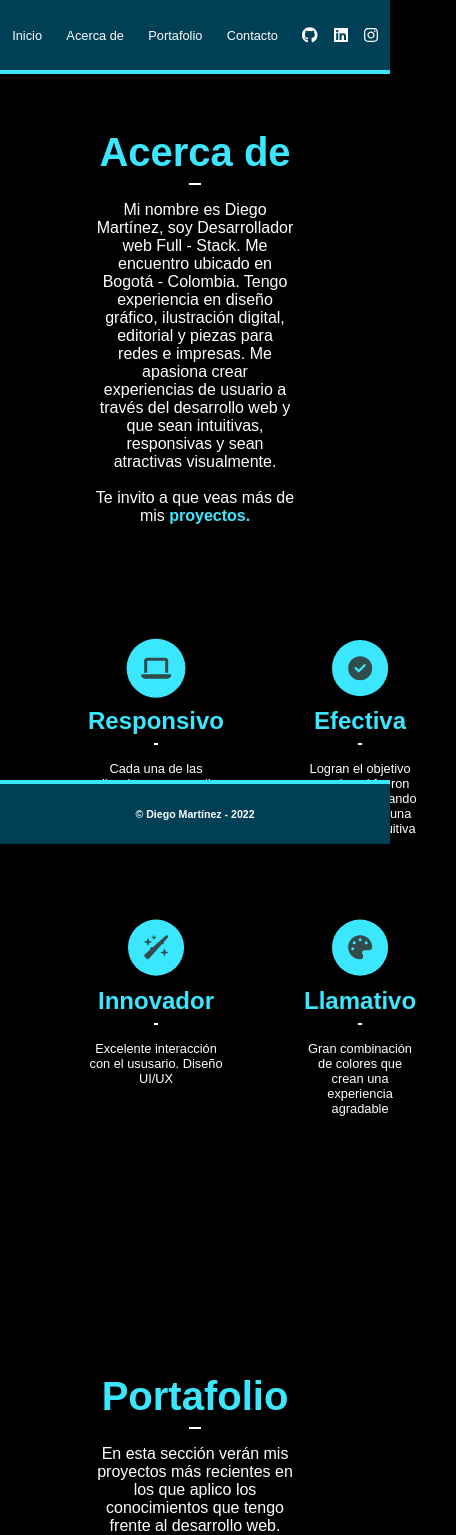
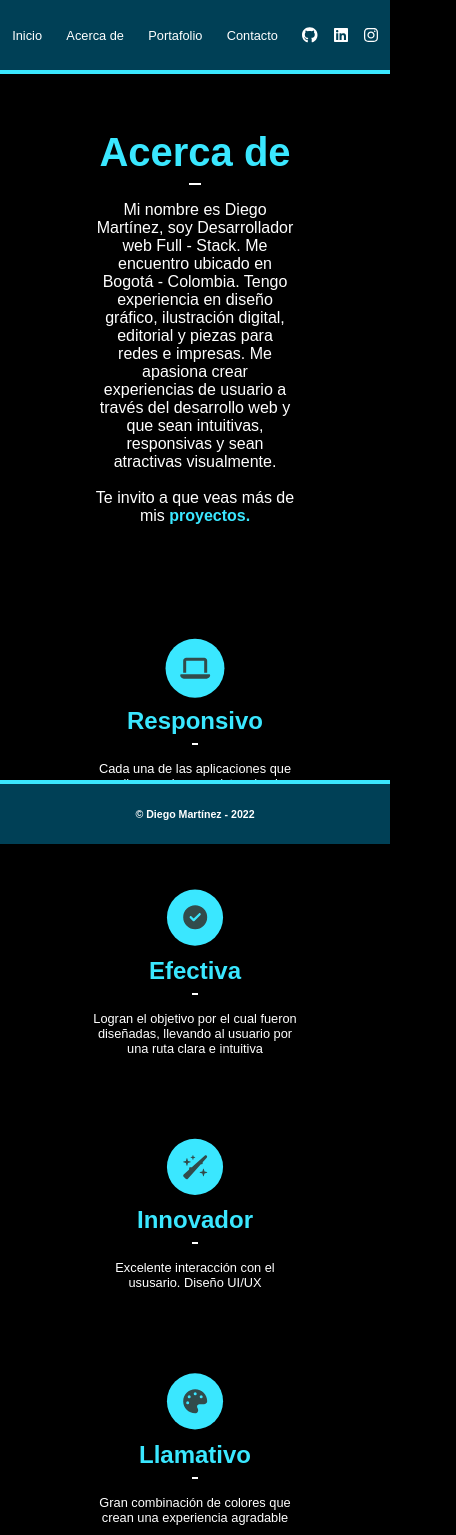
Before and after one commit to DiegoEMartinezZ/PortfolioWeb, a React (Create React App) app: page / in a window 390 px wide. Shown: the top 1535 px of the page, 456 px wide, since content can reach past the window. Built offline with nearby package versions, Linux system fonts and the light colour scheme.

Commit message:
se cambia la media querie de las habilidades

```diff
--- a/src/components/about/styles.css
+++ b/src/components/about/styles.css
@@ -220,7 +220,7 @@ footer {
   }
 
   section.abilities {
-    grid-template-columns: 1fr 1fr;
+    grid-template-columns: 1fr;
     font-size: 0.8rem;
     margin: auto;
   }
@@ -261,6 +261,5 @@ footer {
 
   footer {
     font-size: 0.8rem;
-    width: 100vw;
   }
 }
```
